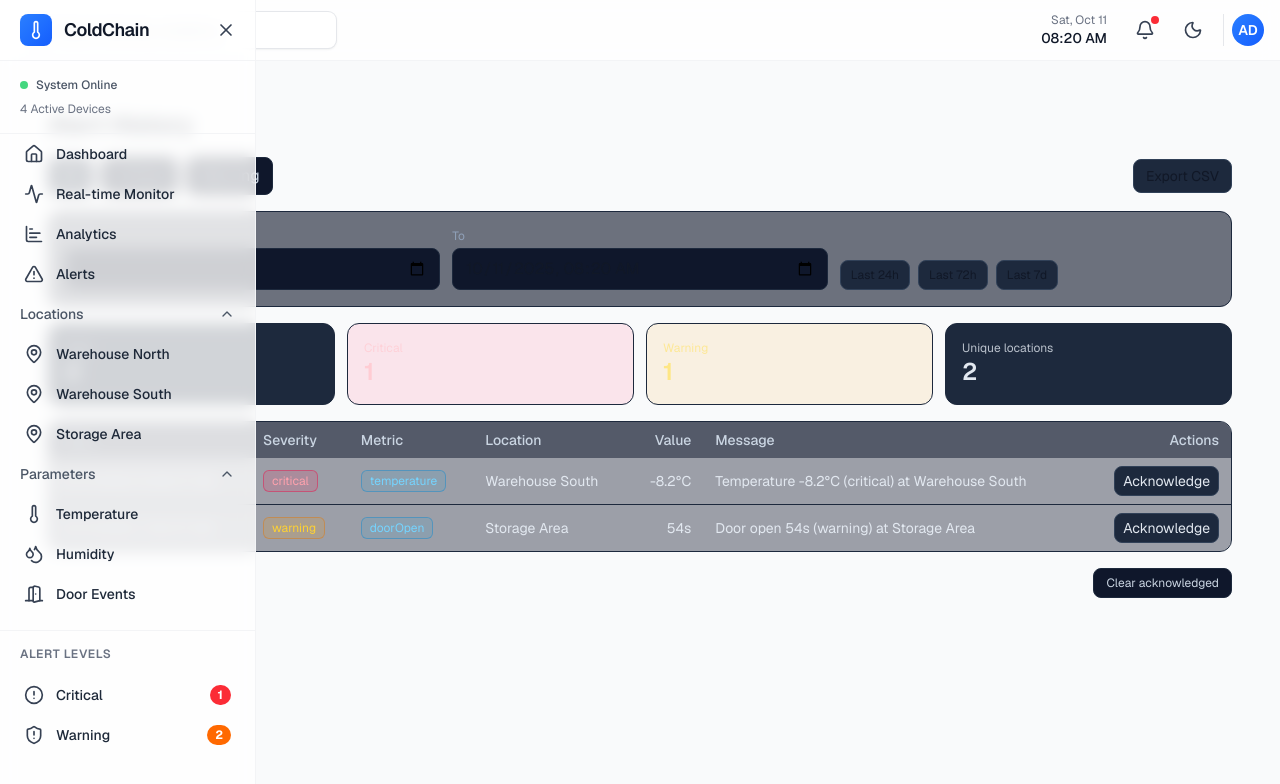
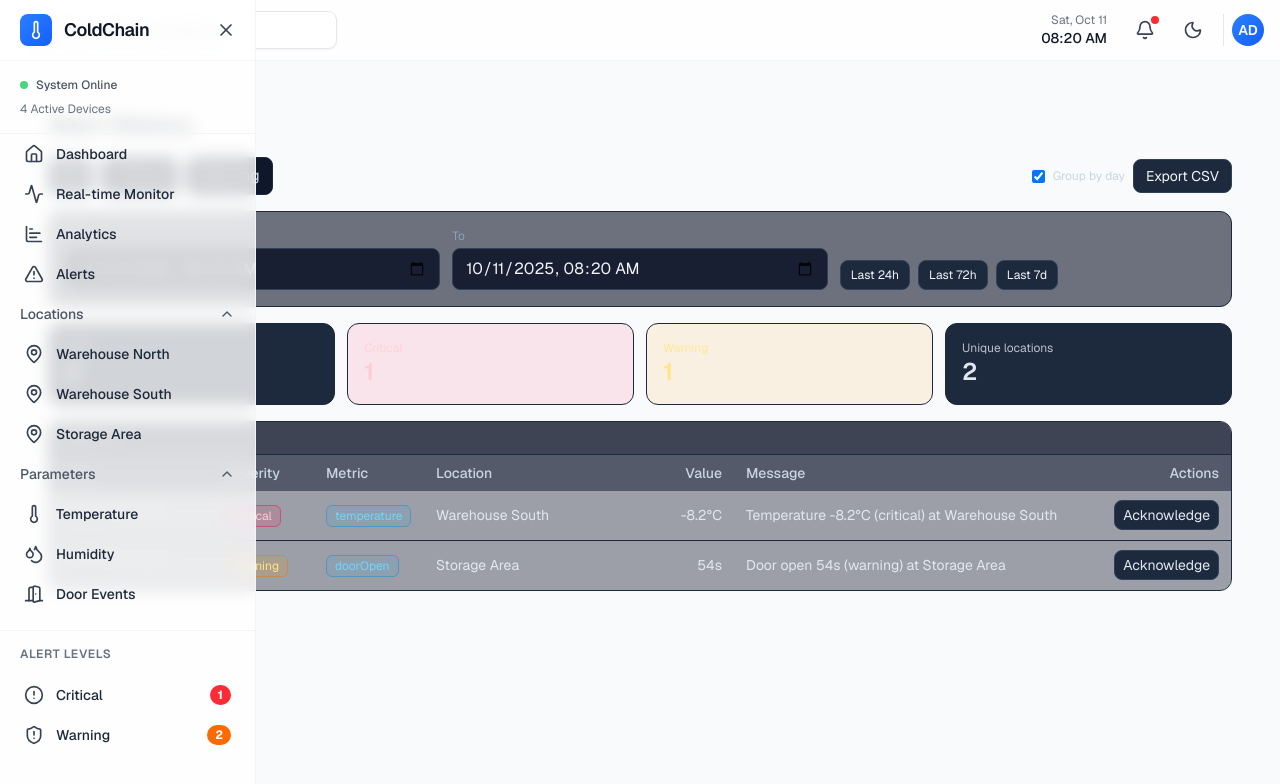
Before and after one commit to Axeldarren/ColdChain_Dashboard, a Next.js app: page /alert_level in a window 1280 px wide. Shown: the top 784 px of the page. Built offline with nearby package versions, Linux system fonts and the light colour scheme.

Commit message:
Alert Levels after fix a bit

```diff
--- a/src/app/globals.css
+++ b/src/app/globals.css
@@ -49,3 +49,17 @@ body {
 .dark ::-webkit-scrollbar-thumb:hover {
   background: #64748b;
 }
+
+/* Improve readability of native date/time pickers in dark UI */
+input[type="date"],
+input[type="time"],
+input[type="datetime-local"] {
+  color-scheme: dark;
+}
+
+/* Make the calendar/clock icon visible on dark backgrounds */
+input[type="date"]::-webkit-calendar-picker-indicator,
+input[type="time"]::-webkit-calendar-picker-indicator,
+input[type="datetime-local"]::-webkit-calendar-picker-indicator {
+  filter: invert(1) opacity(.85);
+}
--- a/src/components/alerts/AlertHistory.tsx
+++ b/src/components/alerts/AlertHistory.tsx
@@ -8,24 +8,20 @@ import {
   summarize,
   toCSV,
 } from "./useAlertFeed";
+import { fmtTime, fmtValue, cls } from "./ui";
 
 type Tab = "all" | "critical" | "warning";
 
 export default function AlertHistory({ defaultTab = "all" as Tab }) {
   const { items, acknowledge, clearAcknowledged } = useAlertFeed();
-
-  // range state (persist in URL and localStorage)
   const now = Date.now();
-  const [from, setFrom] = useState<string>(() => {
-    const d = new Date(now - 24 * 3600 * 1000);
-    return toLocalInput(d);
-  });
+  const [from, setFrom] = useState<string>(() => toLocalInput(new Date(now - 24*3600*1000)));
   const [to, setTo] = useState<string>(() => toLocalInput(new Date(now)));
   const [tab, setTab] = useState<Tab>(defaultTab);
-
-  // mounted guard (CSR only)
+  const [groupByDay, setGroupByDay] = useState(true);
   const [mounted, setMounted] = useState(false);
   useEffect(() => setMounted(true), []);
+  // Do not early-return before hooks below; preserve hook order across renders
 
   const range: DateRange = useMemo(() => {
     const start = from ? Date.parse(from) : null;
@@ -33,22 +29,31 @@ export default function AlertHistory({ defaultTab = "all" as Tab }) {
     return { start, end };
   }, [from, to]);
 
-  const filtered = useMemo(() => {
+  const base = useMemo(() => {
     let list = filterByRange(items, range);
     if (tab !== "all") list = list.filter(a => a.severity === tab);
     return list.sort((a,b) => b.ts - a.ts);
   }, [items, range, tab]);
 
-  const stats = useMemo(() => summarize(filtered), [filtered]);
+  const stats = useMemo(() => summarize(base), [base]);
 
-  if (!mounted) return <div className="p-6 text-slate-400">Loading…</div>;
+  const sections = useMemo(() => {
+    if (!groupByDay) return { All: base };
+    const out: Record<string, typeof base> = {};
+    for (const a of base) {
+      const d = new Date(a.ts);
+      const key = `${d.getFullYear()}-${String(d.getMonth()+1).padStart(2,"0")}-${String(d.getDate()).padStart(2,"0")}` ;
+      (out[key] ??= []).push(a);
+    }
+    return out;
+  }, [base, groupByDay]);
 
   const exportCSV = () => {
-    const blob = new Blob([toCSV(filtered)], { type: "text/csv;charset=utf-8" });
+    const blob = new Blob([toCSV(base)], { type: "text/csv;charset=utf-8" });
     const url = URL.createObjectURL(blob);
     const a = document.createElement("a");
     a.href = url;
-    a.download = `alerts_${tab}_${new Date().toISOString().slice(0,19)}.csv`;
+    a.download = `alerts_${tab}_${new Date().toISOString().slice(0,19)}.csv` ;
     a.click();
     URL.revokeObjectURL(url);
   };
@@ -60,20 +65,21 @@ export default function AlertHistory({ defaultTab = "all" as Tab }) {
 
   return (
     <div className="space-y-4">
-      {/* Tabs */}
+      {/* Tabs & actions */}
       <div className="flex items-center gap-2">
-        <TabBtn active={tab === "all"} onClick={() => setTab("all")}>All</TabBtn>
-        <TabBtn active={tab === "critical"} tone="critical" onClick={() => setTab("critical")}>
-          Critical
-        </TabBtn>
-        <TabBtn active={tab === "warning"} tone="warning" onClick={() => setTab("warning")}>
-          Warning
-        </TabBtn>
+        <TabBtn active={tab==="all"} onClick={() => setTab("all")}>All</TabBtn>
+        <TabBtn active={tab==="critical"} tone="critical" onClick={() => setTab("critical")}>Critical</TabBtn>
+        <TabBtn active={tab==="warning"}  tone="warning"  onClick={() => setTab("warning")}>Warning</TabBtn>
         <div className="flex-1" />
-        <button
-          onClick={exportCSV}
-          className="px-3 py-1.5 rounded-lg text-sm bg-slate-800 hover:bg-slate-700 border border-slate-700"
-        >
+        <label className="text-xs text-slate-300 flex items-center gap-2">
+          <input type="checkbox" checked={groupByDay} onChange={(e)=>setGroupByDay(e.target.checked)} />
+          Group by day
+        </label>
+        <button onClick={exportCSV} className="px-3 py-1.5 rounded-lg text-sm
+             bg-slate-800 text-slate-100
+             border border-slate-700
+             hover:bg-slate-700
+             focus:outline-none focus:ring-2 focus:ring-slate-500/60">
           Export CSV
         </button>
       </div>
@@ -85,8 +91,12 @@ export default function AlertHistory({ defaultTab = "all" as Tab }) {
           <input
             type="datetime-local"
             value={from}
-            onChange={(e) => setFrom(e.target.value)}
-            className="w-full bg-slate-900 border border-slate-800 rounded-lg px-3 py-2"
+            onChange={(e)=>setFrom(e.target.value)}
+            className="w-full rounded-lg px-3 py-2
+                       bg-slate-900/90 text-slate-100 placeholder:text-slate-400
+                       border border-slate-700
+                       focus:outline-none focus:ring-2 focus:ring-slate-500/60 focus:border-slate-500
+                       disabled:opacity-60"
           />
         </div>
         <div>
@@ -94,14 +104,18 @@ export default function AlertHistory({ defaultTab = "all" as Tab }) {
           <input
             type="datetime-local"
             value={to}
-            onChange={(e) => setTo(e.target.value)}
-            className="w-full bg-slate-900 border border-slate-800 rounded-lg px-3 py-2"
+            onChange={(e)=>setTo(e.target.value)}
+            className="w-full rounded-lg px-3 py-2
+                       bg-slate-900/90 text-slate-100 placeholder:text-slate-400
+                       border border-slate-700
+                       focus:outline-none focus:ring-2 focus:ring-slate-500/60 focus:border-slate-500
+                       disabled:opacity-60"
           />
         </div>
         <div className="flex items-end gap-2">
-          <QuickBtn onClick={() => quick(24)}>Last 24h</QuickBtn>
-          <QuickBtn onClick={() => quick(72)}>Last 72h</QuickBtn>
-          <QuickBtn onClick={() => quick(24*7)}>Last 7d</QuickBtn>
+          <QuickBtn onClick={()=>quick(24)}>Last 24h</QuickBtn>
+          <QuickBtn onClick={()=>quick(72)}>Last 72h</QuickBtn>
+          <QuickBtn onClick={()=>quick(24*7)}>Last 7d</QuickBtn>
         </div>
       </div>
 
@@ -113,67 +127,60 @@ export default function AlertHistory({ defaultTab = "all" as Tab }) {
         <Stat title="Unique locations" value={Object.keys(stats.byLocation).length} />
       </div>
 
-      {/* Table */}
-      <div className="rounded-xl border border-slate-800 overflow-hidden">
+      {/* Sections */}
+      {Object.entries(sections).map(([day, rows]) => (
+        <section key={day} className="rounded-xl border border-slate-800 overflow-hidden">
+          {groupByDay && (
+            <div className="px-3 py-2 text-xs bg-slate-900/80 text-slate-300 border-b border-slate-800">{day}</div>
+          )}
+          <div className="overflow-x-auto">
             <table className="w-full text-sm">
               <thead className="bg-slate-900/70 text-slate-300">
                 <tr>
-              <Th>Time</Th>
-              <Th>Severity</Th>
-              <Th>Metric</Th>
-              <Th>Location</Th>
-              <Th className="text-right">Value</Th>
+                  <Th className="w-[165px]">Time</Th>
+                  <Th className="w-[100px]">Severity</Th>
+                  <Th className="w-[110px]">Metric</Th>
+                  <Th className="w-[220px]">Location</Th>
+                  <Th className="w-[90px] text-right">Value</Th>
                   <Th>Message</Th>
-              <Th className="text-right">Actions</Th>
+                  <Th className="w-[120px] text-right">Actions</Th>
                 </tr>
               </thead>
               <tbody className="divide-y divide-slate-800">
-            {filtered.length === 0 ? (
-              <tr>
-                <td colSpan={7} className="p-6 text-center text-slate-400">
-                  No alerts in this range.
-                </td>
-              </tr>
-            ) : (
-              filtered.map(a => (
+                {rows.length === 0 ? (
+                  <tr><td colSpan={7} className="p-6 text-center text-slate-400">No alerts.</td></tr>
+                ) : rows.map(a => {
+                  const t = fmtTime(a.ts);
+                  return (
                     <tr key={a.id} className="bg-slate-900/40 hover:bg-slate-900/60">
-                  <Td>{new Date(a.ts).toLocaleString()}</Td>
-                  <Td>
-                    <Badge tone={a.severity}>{a.severity}</Badge>
+                      <Td className="whitespace-nowrap">
+                        <div className="font-mono text-[12px] text-slate-200" title={t.date}>{t.rel}</div>
+                        <div className="text-[11px] text-slate-500">{new Date(a.ts).toLocaleTimeString([], {hour:"2-digit", minute:"2-digit"})}</div>
                       </Td>
-                  <Td><Badge tone="metric">{a.metric}</Badge></Td>
-                  <Td className="whitespace-nowrap">{a.location}</Td>
-                  <Td className="text-right">
-                    {a.metric === "doorOpen" ? `${a.value}s` : a.metric === "humidity" ? `${a.value}%` : `${a.value}°C`}
-                  </Td>
-                  <Td className="max-w-[360px] truncate" title={a.message}>{a.message}</Td>
+                      <Td><span className={cls("px-2 py-0.5 rounded-md text-xs border",
+                        a.severity==="critical" ? "bg-rose-500/15 text-rose-200 border-rose-600/40" : "bg-amber-500/15 text-amber-200 border-amber-600/40"
+                      )}>{a.severity}</span></Td>
+                      <Td><span className="px-2 py-0.5 rounded-md text-xs border bg-sky-500/10 text-sky-300 border-sky-600/40">{a.metric}</span></Td>
+                      <Td className="truncate" title={a.location || "Unknown"}>{a.location || "Unknown"}</Td>
+                      <Td className="text-right">{fmtValue(a.metric, a.value)}</Td>
+                      <Td className="max-w-[460px] break-words" title={a.message || "—"}>{a.message || "—"}</Td>
                       <Td className="text-right">
                         {a.acknowledged ? (
                           <span className="text-xs text-slate-500 italic">Ack</span>
                         ) : (
-                      <button
-                        onClick={() => acknowledge(a.id)}
-                        className="px-2 py-1 rounded-lg bg-slate-800 border border-slate-700 hover:bg-slate-700"
-                      >
+                          <button onClick={()=>acknowledge(a.id)} className="px-2 py-1 rounded-lg bg-slate-800 border border-slate-700 hover:bg-slate-700">
                             Acknowledge
                           </button>
                         )}
                       </Td>
                     </tr>
-              ))
-            )}
+                  );
+                })}
               </tbody>
             </table>
           </div>
-
-      <div className="flex justify-end">
-        <button
-          onClick={() => clearAcknowledged()}
-          className="px-3 py-1.5 rounded-lg text-xs bg-slate-900 border border-slate-800 hover:bg-slate-800 text-slate-300"
-        >
-          Clear acknowledged
-        </button>
-      </div>
+        </section>
+      ))}
     </div>
   );
 }
@@ -208,7 +215,14 @@ function Stat({ title, value, tone }: { title: string; value: number; tone?: "wa
 
 function QuickBtn({ children, onClick }: { children: React.ReactNode; onClick: () => void }) {
   return (
-    <button onClick={onClick} className="px-2.5 py-1.5 rounded-lg text-xs bg-slate-800 hover:bg-slate-700 border border-slate-700">
+    <button
+      onClick={onClick}
+      className="px-2.5 py-1.5 rounded-lg text-xs
+                 bg-slate-800 text-slate-100
+                 border border-slate-700
+                 hover:bg-slate-700
+                 focus:outline-none focus:ring-2 focus:ring-slate-500/60"
+    >
       {children}
     </button>
   );
--- a/src/components/alerts/AlertList.tsx
+++ b/src/components/alerts/AlertList.tsx
@@ -2,92 +2,125 @@
 
 import { useEffect, useState } from "react";
 import { useAlertFeed, Severity } from "./useAlertFeed";
+import { fmtTime, fmtValue, tone, cls } from "./ui";
 
-function formatTs(ts: number) {
-  const d = new Date(ts);
-  return d.toLocaleString();
-}
-
-function Badge({ children, tone }: { children: React.ReactNode; tone: "warning" | "critical" | "metric" }) {
-  const palette = {
-    warning: "bg-amber-500/15 text-amber-300 border-amber-600/40",
-    critical: "bg-rose-500/15 text-rose-300 border-rose-600/40",
-    metric: "bg-sky-500/10 text-sky-300 border-sky-600/40",
-  }[tone];
-  return <span className={`inline-flex items-center px-2 py-0.5 rounded-md text-xs border ${palette}`}>{children}</span>;
+function Pill({ children, kind }: { children: React.ReactNode; kind: "warning"|"critical"|"metric" }) {
+  const map = {
+    warning:  "bg-amber-500/15 text-amber-200 border border-amber-600/40",
+    critical: "bg-rose-500/15 text-rose-200 border border-rose-600/40",
+    metric:   "bg-sky-500/10 text-sky-300 border border-sky-600/40",
+  } as const;
+  return <span className={cls("inline-flex px-2 py-0.5 rounded-md text-[11px] leading-5", map[kind])}>{children}</span>;
 }
 
 export default function AlertList({ filter }: { filter?: Severity }) {
   const { items, acknowledge, clearAcknowledged, push } = useAlertFeed();
   const [mounted, setMounted] = useState(false);
+  const [dense, setDense] = useState<"compact"|"comfortable">("compact");
 
   useEffect(() => {
     setMounted(true);
-    (window as unknown as { __pushAlert?: typeof push }).__pushAlert = push;
-    return () => { delete (window as unknown as { __pushAlert?: typeof push }).__pushAlert; };
+    (window as any).__pushAlert = push;
+    return () => { delete (window as any).__pushAlert; };
   }, [push]);
 
-  if (!mounted) {
-    return <div className="p-6 text-slate-400">Loading…</div>;
-  }
+  if (!mounted) return <div className="p-6 text-slate-400">Loading…</div>;
 
   const filtered = (items ?? [])
-    .filter((a) => (filter ? a.severity === filter : true))
-    .sort((a, b) => b.ts - a.ts);
-
-  if (!filtered.length) {
-    return (
-      <div className="p-6 rounded-xl border border-slate-800 bg-slate-900/40 text-slate-400">
-        No {filter ? filter : ""} alerts right now.
-      </div>
-    );
-  }
+    .filter(a => (filter ? a.severity === filter : true))
+    .sort((a,b) => b.ts - a.ts);
 
   return (
     <div className="space-y-3">
-      {filtered.map((a) => (
-        <div
-          key={a.id}
-          className="rounded-xl border border-slate-800 bg-slate-900/60 p-4 flex flex-col md:flex-row md:items-center md:justify-between gap-3"
+      <div className="flex items-center gap-2">
+        <span className="text-xs text-slate-400">Density:</span>
+        <button
+          onClick={() => setDense("compact")}
+          className={cls(
+            "px-2 py-1 rounded-md text-xs border",
+            dense==="compact" ? "bg-slate-800 border-slate-700" : "bg-slate-900 border-slate-800 hover:bg-slate-800"
+          )}
         >
-          <div className="space-y-1">
-            <div className="flex items-center gap-2">
-              <Badge tone={a.severity}>{a.severity.toUpperCase()}</Badge>
-              <Badge tone="metric">{a.metric}</Badge>
-              <span className="text-slate-400 text-xs">{formatTs(a.ts)}</span>
-            </div>
-            <div className="text-slate-200 text-sm">{a.message}</div>
-            <div className="text-slate-400 text-xs">
-              Location: <span className="text-slate-300">{a.location}</span> • Value:{" "}
-              <span className="text-slate-300">
-                {a.metric === "doorOpen" ? `${a.value}s` : a.metric === "humidity" ? `${a.value}%` : `${a.value}°C`}
-              </span>
-            </div>
+          Compact
+        </button>
+        <button
+          onClick={() => setDense("comfortable")}
+          className={cls(
+            "px-2 py-1 rounded-md text-xs border",
+            dense==="comfortable" ? "bg-slate-800 border-slate-700" : "bg-slate-900 border-slate-800 hover:bg-slate-800"
+          )}
+        >
+          Comfortable
+        </button>
+        <div className="flex-1" />
+        <button
+          onClick={() => clearAcknowledged()}
+          className="px-2.5 py-1.5 rounded-md text-xs bg-slate-900 border border-slate-800 hover:bg-slate-800"
+        >
+          Clear acknowledged
+        </button>
       </div>
 
-          <div className="flex items-center gap-2">
+      {filtered.length === 0 ? (
+        <EmptyState filter={filter} />
+      ) : (
+        filtered.map(a => {
+          const t = fmtTime(a.ts);
+          return (
+            <article
+              key={a.id}
+              className={cls(
+                "rounded-xl bg-slate-900/60 border border-slate-800 px-4",
+                dense==="compact" ? "py-2" : "py-3",
+                tone[a.severity]
+              )}
+            >
+              <div className="flex flex-col md:flex-row md:items-center md:gap-3">
+                <div className="flex items-center gap-2 min-w-[170px]">
+                  <Pill kind={a.severity}>{a.severity}</Pill>
+                  <Pill kind="metric">{a.metric}</Pill>
+                </div>
+                <div className="text-slate-300 flex-1 break-words">
+                  <span className="font-medium">{a.location || "Unknown location"}</span>
+                  <span className="mx-2 text-slate-600">•</span>
+                  <span className="text-slate-200">{a.message || "—"}</span>
+                </div>
+                <div className="flex items-center gap-4 md:ml-auto">
+                  <div className="text-right text-sm">
+                    <div className="text-slate-200">{fmtValue(a.metric, a.value)}</div>
+                    <time
+                      title={t.date}
+                      className="text-[11px] text-slate-400 leading-4"
+                      dateTime={new Date(a.ts).toISOString()}
+                    >
+                      {t.rel}
+                    </time>
+                  </div>
                   {a.acknowledged ? (
-              <span className="text-xs text-slate-500 italic">Acknowledged</span>
+                    <span className="text-xs text-slate-500 italic">Ack</span>
                   ) : (
                     <button
                       onClick={() => acknowledge(a.id)}
-                className="rounded-lg px-3 py-1.5 text-sm bg-slate-800 hover:bg-slate-700 border border-slate-700 transition"
+                      className="px-2.5 py-1.5 rounded-md text-xs bg-slate-800 border border-slate-700 hover:bg-slate-700"
+                      aria-label="Acknowledge alert"
                     >
                       Acknowledge
                     </button>
                   )}
                 </div>
               </div>
-      ))}
-
-      <div className="flex justify-end pt-2">
-        <button
-          onClick={() => clearAcknowledged()}
-          className="rounded-lg px-3 py-1.5 text-xs bg-slate-900 border border-slate-800 hover:bg-slate-800 text-slate-300"
-        >
-          Clear acknowledged
-        </button>
-      </div>
+            </article>
+          );
+        })
+      )}
     </div>
   );
 }
+
+function EmptyState({ filter }: { filter?: Severity }) {
+  return (
+    <div className="p-6 rounded-xl border border-slate-800 bg-slate-900/40 text-slate-400 text-center">
+      No {filter ? filter : ""} alerts to show.
+    </div>
+  );
+}
--- /dev/null
+++ b/src/components/alerts/ui.ts
@@ -0,0 +1,41 @@
+export function fmtValue(metric: "temperature"|"humidity"|"doorOpen", v?: number) {
+  if (v == null || Number.isNaN(v)) return "—";
+  if (metric === "doorOpen") return `${Math.round(v)}s` ;
+  if (metric === "humidity") return `${Math.round(v)}%` ;
+  return `${Number(v).toFixed(1)}°C` ;
+}
+
+export function fmtTime(ts: number) {
+  const d = new Date(ts);
+  const date = d.toLocaleString(undefined, {
+    year: "numeric", month: "short", day: "2-digit",
+    hour: "2-digit", minute: "2-digit",
+  });
+  const rel = timeAgo(ts);
+  return { date, rel };
+}
+
+export function timeAgo(ts: number) {
+  const rtf = new Intl.RelativeTimeFormat(undefined, { numeric: "auto" });
+  const diff = Math.round((ts - Date.now()) / 1000);
+  const abs = Math.abs(diff);
+  // pick best unit
+  const table: [number, Intl.RelativeTimeFormatUnit][] = [
+    [60, "second"], [3600, "minute"], [86400, "hour"], [604800, "day"]
+  ];
+  for (let i = table.length - 1; i >= 0; i--) {
+    const [sec, unit] = table[i];
+    if (abs >= sec || i === 0) return rtf.format(Math.round(diff / sec), unit);
+  }
+  return "";
+}
+
+export const tone = {
+  critical: "border-l-2 border-l-rose-500/70",
+  warning:  "border-l-2 border-l-amber-500/70",
+  metric:   "bg-sky-500/10 text-sky-300 border-sky-600/40",
+};
+
+export function cls(...xs: (string|false|undefined)[]) {
+  return xs.filter(Boolean).join(" ");
+}
```
Lines whose indentation alone changed are shown as unchanged.
